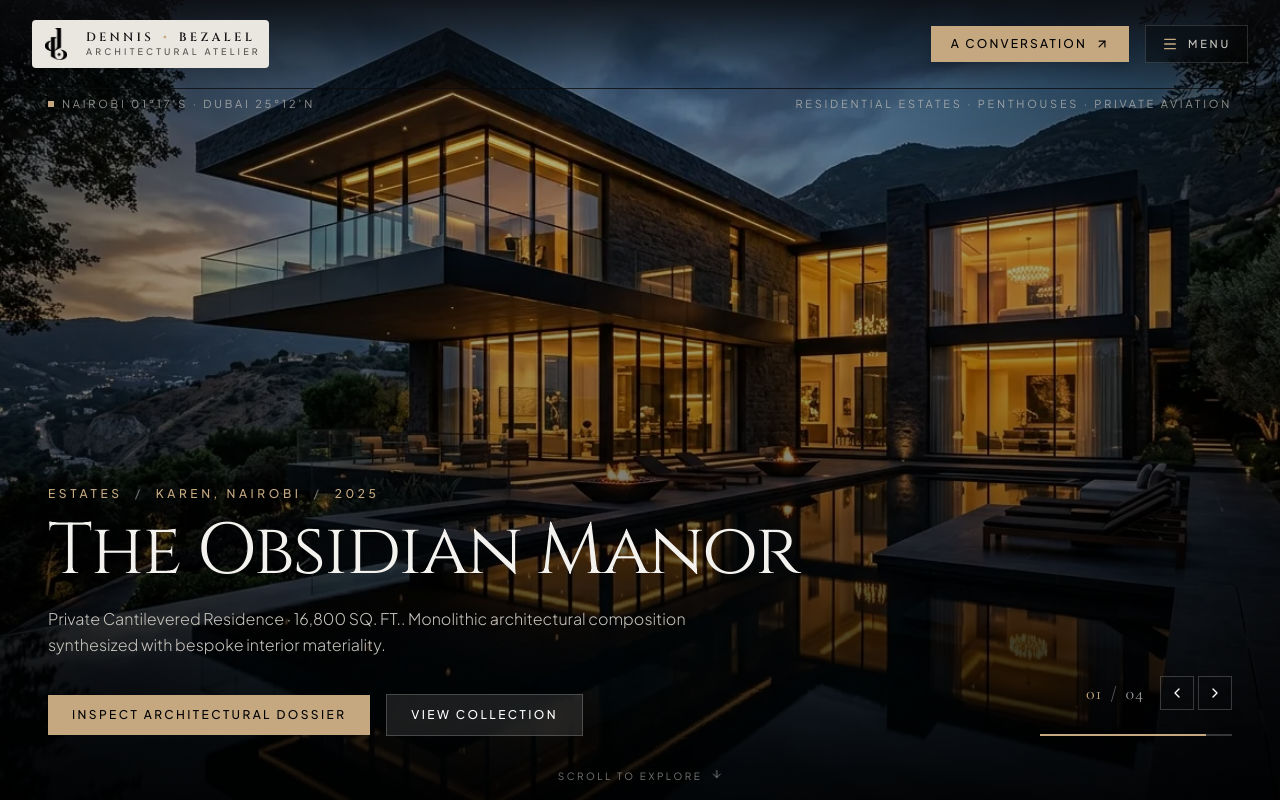
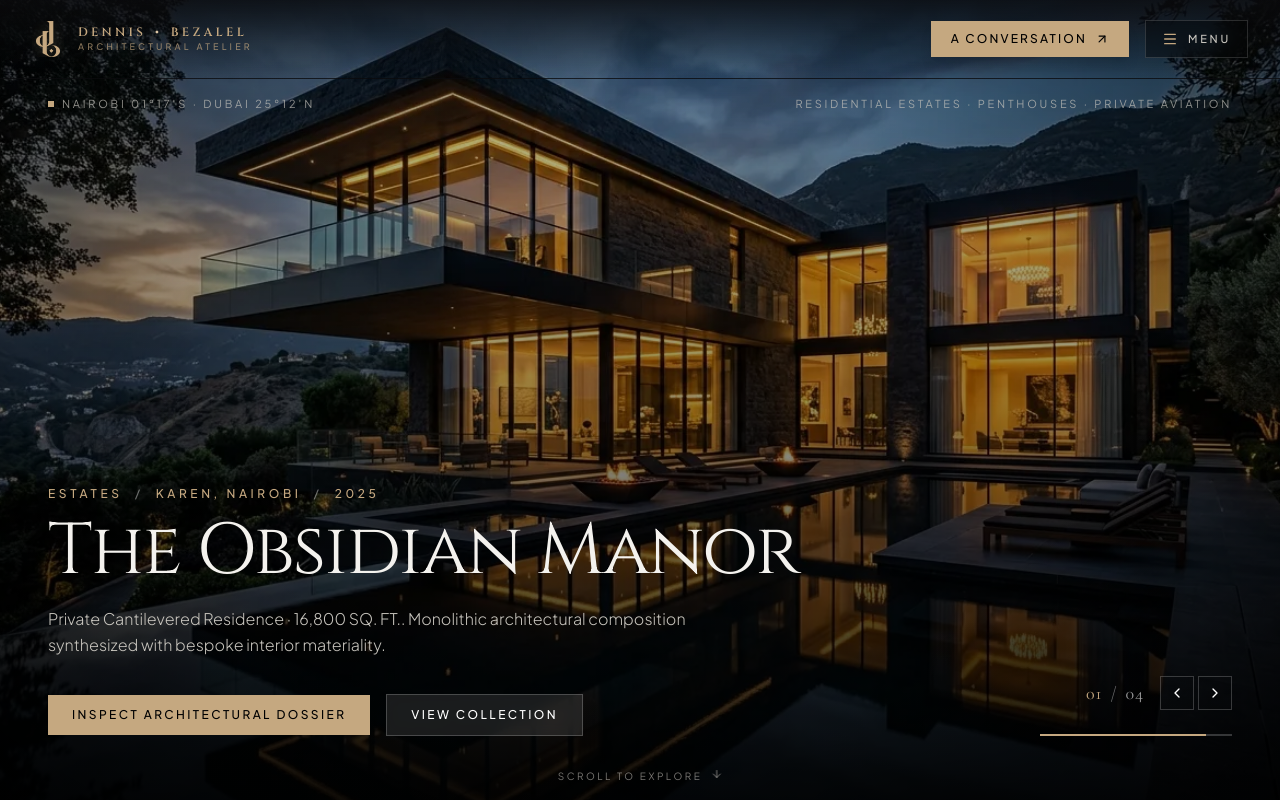
Before and after one commit to kevincodeme/dennis-bez, a React (Vite) app: page / in a window 1280 px wide. Shown: the top 800 px of the page. Built offline with nearby package versions, Linux system fonts and the light colour scheme.

Commit message:
style: update brand color palette and logo styling
Refine the gold/bronze color scheme for a more consistent aesthetic across UI components and update the monogram display for better visual clarity.

```diff
--- a/src/components/Logo.tsx
+++ b/src/components/Logo.tsx
@@ -36,31 +36,29 @@ export const Logo: React.FC<LogoProps> = ({
 
   const MonogramGlyph = (
     <span
-      className={`${iconDimensions} inline-flex shrink-0 items-center justify-center overflow-hidden rounded-sm bg-[#eae7e1] p-0.5 transition-transform duration-500 group-hover:scale-105`}
+      className={`${iconDimensions} inline-flex shrink-0 items-center justify-center overflow-hidden transition-transform duration-500 group-hover:scale-105`}
     >
       <img
         src={monogramImage}
         alt="Dennis Bezalel monogram"
-        className="h-full w-full object-contain"
+        className="h-full w-full object-contain filter drop-shadow-[0_2px_8px_rgba(197,168,128,0.25)]"
       />
     </span>
   );
 
   if (stacked) {
     return (
-      <div className={`flex flex-col items-center rounded-sm bg-[#eae7e1] p-2 text-center gap-4 select-none ${className}`}>
+      <div className={`flex flex-col items-center text-center gap-3 select-none ${className}`}>
         {MonogramGlyph}
         {showText && (
           <div className="flex flex-col items-center">
             <span
-              className={`font-serif uppercase font-semibold tracking-[0.35em] whitespace-nowrap ${textClasses} ${
-                lightMode ? 'text-black' : 'text-[#171717]'
-              }`}
+              className={`font-serif uppercase font-semibold tracking-[0.35em] whitespace-nowrap text-[#c5a880] ${textClasses}`}
               style={{ fontFamily: "'Cinzel', 'Cormorant Garamond', serif" }}
             >
-              DENNIS <span className="text-[#c5a880] mx-0.5">•</span> BEZALEL
+              DENNIS <span className="text-[#dfc7a5] mx-0.5">•</span> BEZALEL
             </span>
-            <span className="text-[9px] tracking-[0.38em] uppercase text-[#55514b] font-sans font-medium mt-1">
+            <span className="text-[9px] tracking-[0.38em] uppercase text-[#c5a880]/70 font-sans font-medium mt-1">
               ARCHITECTURAL ATELIER
             </span>
           </div>
@@ -70,20 +68,18 @@ export const Logo: React.FC<LogoProps> = ({
   }
 
   return (
-    <div className={`flex items-center gap-3.5 rounded-sm bg-[#eae7e1] px-2 py-1.5 select-none ${className}`}>
+    <div className={`flex items-center gap-3.5 select-none ${className}`}>
       {MonogramGlyph}
 
       {showText && (
         <div className="flex flex-col">
           <span
-            className={`font-serif uppercase font-semibold whitespace-nowrap ${textClasses} ${
-              lightMode ? 'text-black' : 'text-[#171717]'
-            }`}
+            className={`font-serif uppercase font-semibold whitespace-nowrap text-[#c5a880] ${textClasses}`}
             style={{ fontFamily: "'Cinzel', 'Cormorant Garamond', serif" }}
           >
-            DENNIS <span className="text-[#c5a880] mx-0.5">•</span> BEZALEL
+            DENNIS <span className="text-[#dfc7a5] mx-0.5">•</span> BEZALEL
           </span>
-          <span className="text-[9px] tracking-[0.35em] text-[#55514b] uppercase font-sans font-medium whitespace-nowrap">
+          <span className="text-[9px] tracking-[0.35em] text-[#c5a880]/70 uppercase font-sans font-medium whitespace-nowrap">
             ARCHITECTURAL ATELIER
           </span>
         </div>
--- a/src/components/RealLogo.tsx
+++ b/src/components/RealLogo.tsx
@@ -11,20 +11,20 @@ export const RealLogo: React.FC<RealLogoProps> = ({
   className = '',
   size = 'md',
   variant = 'full',
-  color = 'light',
+  color = 'bronze',
 }) => {
   // Determine fill colors
   const primaryFill = {
-    light: '#eae7e1', // Warm alabaster on dark
-    white: '#ffffff',
-    dark: '#0c0c0e',  // Dark charcoal on light
-    bronze: '#c5a880', // Signature Ferris Rafauli bronze
+    light: '#c5a880',
+    white: '#dfc7a5',
+    dark: '#c5a880',
+    bronze: '#c5a880',
   }[color];
 
   const accentFill = {
-    light: '#c5a880',
-    white: '#dfc7a5',
-    dark: '#8c7150',
+    light: '#dfc7a5',
+    white: '#f3e7c4',
+    dark: '#dfc7a5',
     bronze: '#dfc7a5',
   }[color];
 
```
Also changed, not shown: src/assets/dennis-bezalel-mark.webp.
